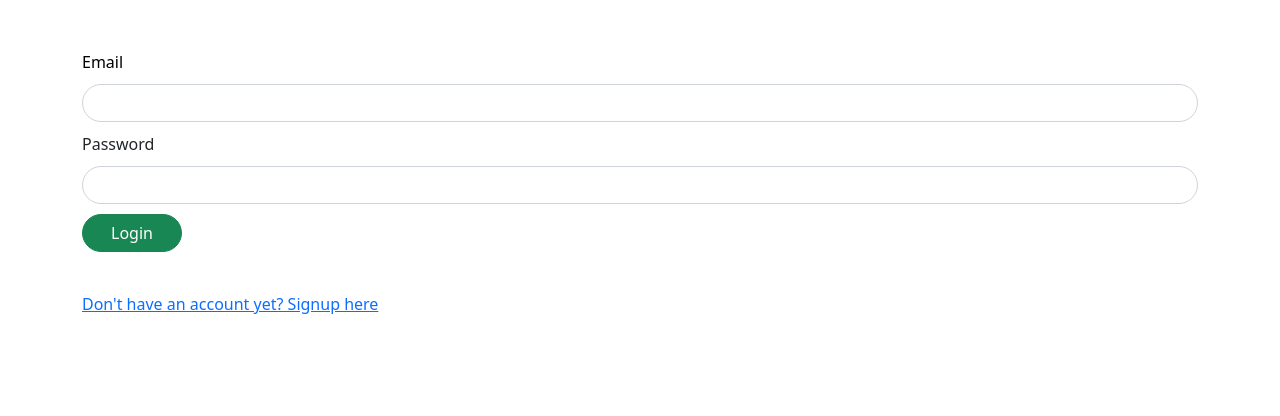
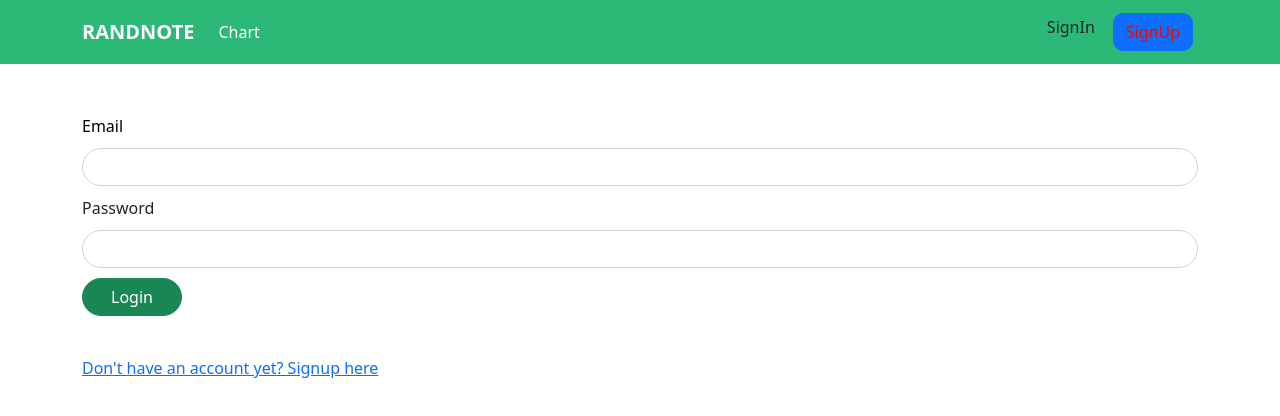
Before and after one commit to randnote/randnote-exchange, a Next.js app: page /signin in a window 1280 px wide. Shown: the top 416 px of the page. Built offline with nearby package versions, Linux system fonts and the light colour scheme.

Commit message:
added authenticated navbar

```diff
--- a/pages/signin.tsx
+++ b/pages/signin.tsx
@@ -7,6 +7,7 @@ import { SetLocalStorage } from "./components/authentication/localstorage";
 import { useRouter } from "next/router";
 import { Container, Row, Button, FormGroup, Label } from "reactstrap";
 import DisplayAlert from "./components/alerts/alerts";
+import AuthenticatedNavbar from "./components/Navbar";
 
 // style imports:
 import styles from "../styles/Signin.module.scss";
@@ -21,7 +22,7 @@ const Signin: NextPage = () => {
 
 	const onSubmit = (data: any) => {
 		// ${process.env.SERVER}/login
-		console.log(process.env)
+		console.log(process.env);
 		Axios.post(`${process.env.BACKEND}/signin`, {
 			email: data.email,
 			password: data.password,
@@ -57,6 +58,7 @@ const Signin: NextPage = () => {
 	return (
 		<div>
 			{/* <MainNavbar></MainNavbar> */}
+			<AuthenticatedNavbar></AuthenticatedNavbar>
 			<Container style={{ marginTop: "40px" }}>
 				<Row>
 					{failedPassword ? (
```
